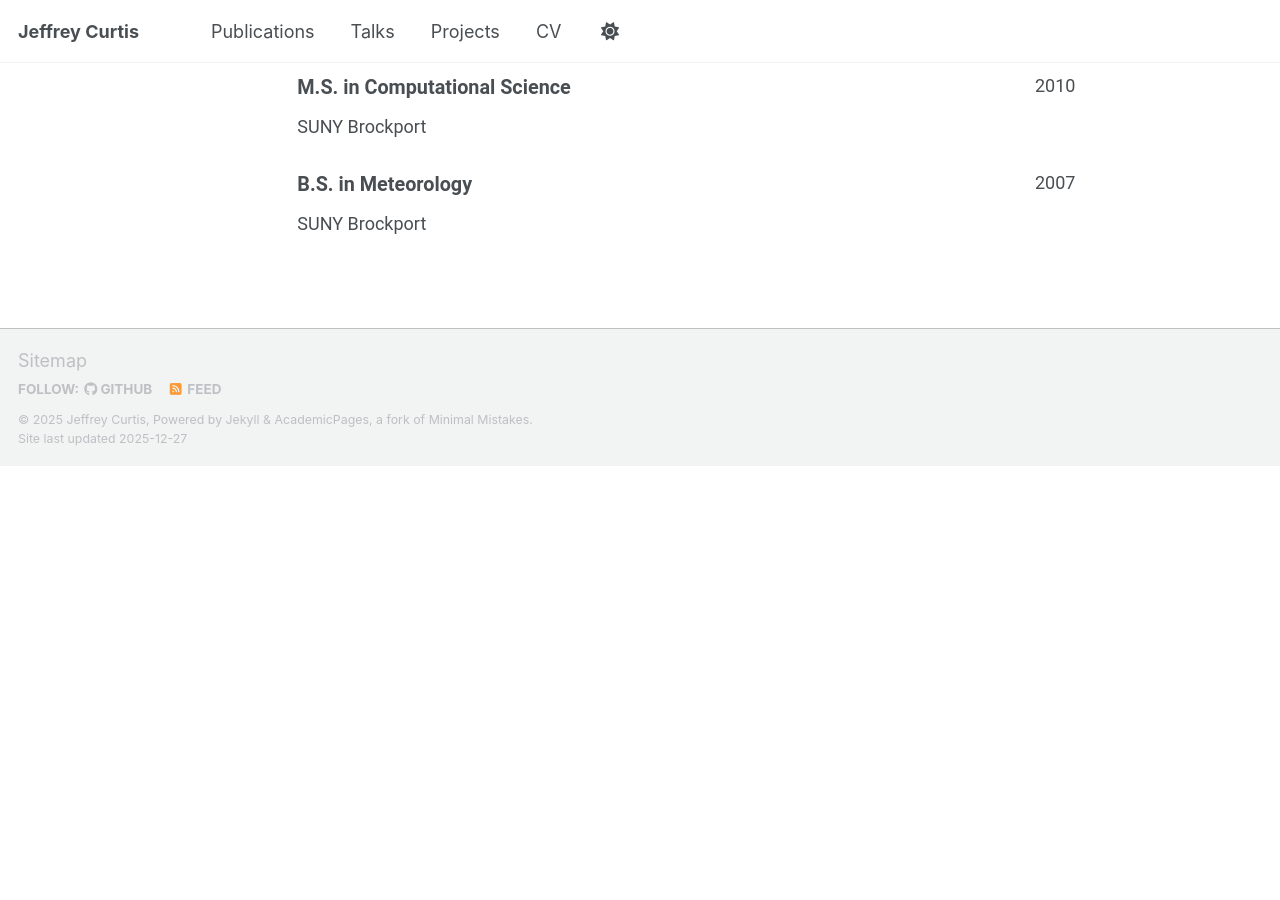
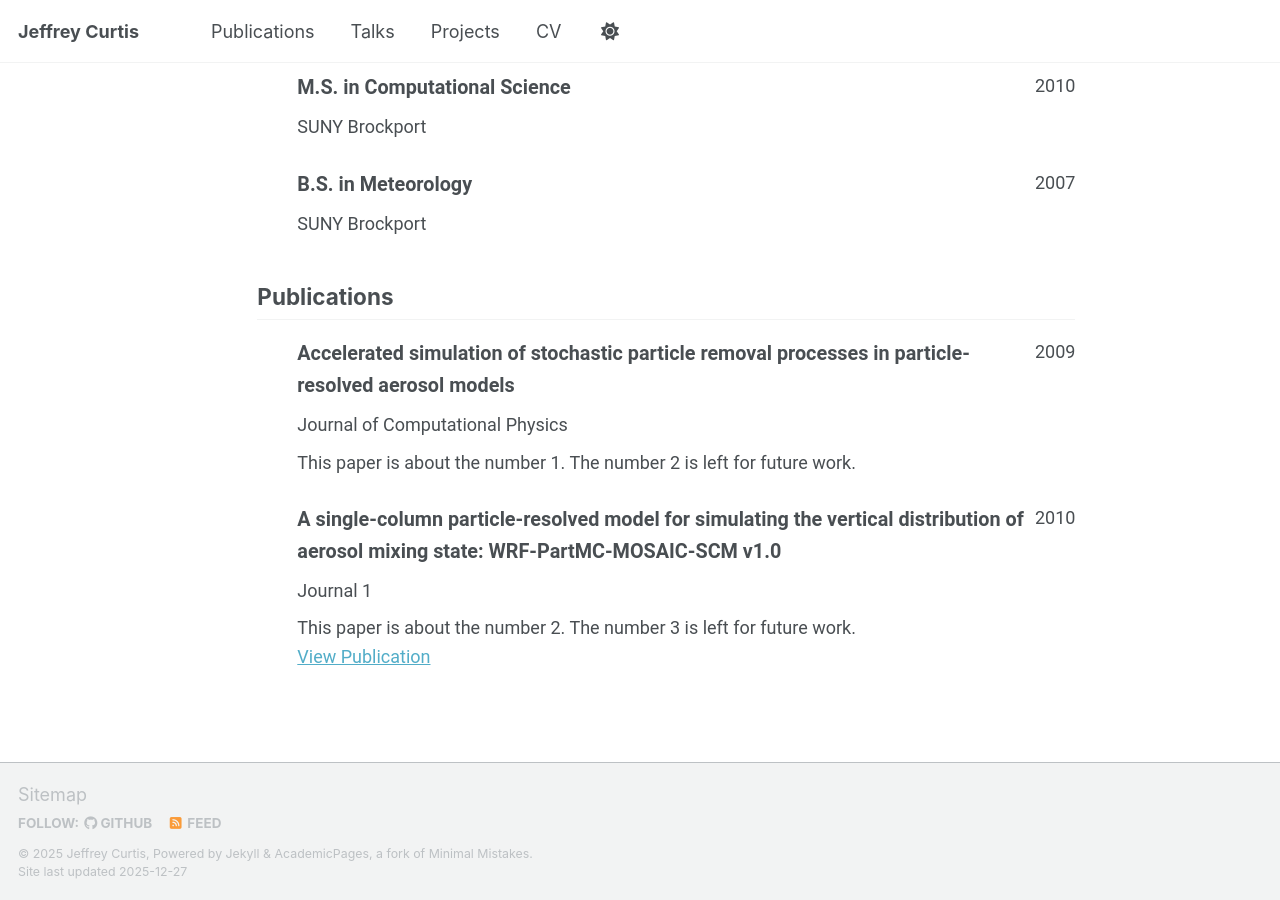
Before and after one commit to jcurtis2/jcurtis2.github.io, a Jekyll site: the page built from _pages/cv-json.md, in a window 1280 px wide and 900 px high, scrolled down 581 px. Built offline with Jekyll 4.4.1, drawn with Linux system fonts in a browser that asks for light colours; a script bundle is joined from its source files by our own code; library files that are not in the unit come from our copies; before the commit the page ends 1047 px from its top, so only the background shows below that.

Commit message:
bring back publications in cv

```diff
--- a/_data/cv.json
+++ b/_data/cv.json
@@ -64,34 +64,19 @@
   "languages": [],
   "interests": [],
   "references": [],
-  "publications_disabled": [
+  "publications": [
     {
-      "name": "Paper Title Number 1",
-      "publisher": "Journal 1",
+      "name": "Accelerated simulation of stochastic particle removal processes in particle-resolved aerosol models",
+      "publisher": "Journal of Computational Physics",
       "releaseDate": "2009-10-01",
-      "website": "https://academicpages.github.io/files/paper1.pdf",
       "summary": "This paper is about the number 1. The number 2 is left for future work."
     },
     {
-      "name": "Paper Title Number 2",
+      "name": "A single-column particle-resolved model for simulating the vertical distribution of aerosol mixing state: WRF-PartMC-MOSAIC-SCM v1.0",
       "publisher": "Journal 1",
       "releaseDate": "2010-10-01",
       "website": "https://academicpages.github.io/files/paper2.pdf",
       "summary": "This paper is about the number 2. The number 3 is left for future work."
-    },
-    {
-      "name": "Paper Title Number 3",
-      "publisher": "Journal 1",
-      "releaseDate": "2015-10-01",
-      "website": "https://academicpages.github.io/files/paper3.pdf",
-      "summary": "This paper is about the number 3. The number 4 is left for future work."
-    },
-    {
-      "name": "Paper Title Number 4",
-      "publisher": "GitHub Journal of Bugs",
-      "releaseDate": "2024-02-17",
-      "website": "https://academicpages.github.io/files/paper3.pdf",
-      "summary": "This paper is about fixing template issue #693."
     }
   ],
   "presentations_disabled": [
```
